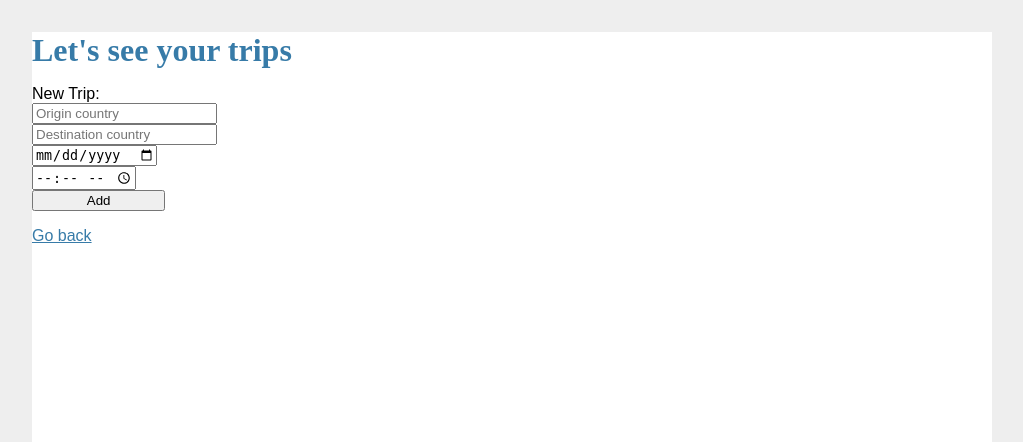
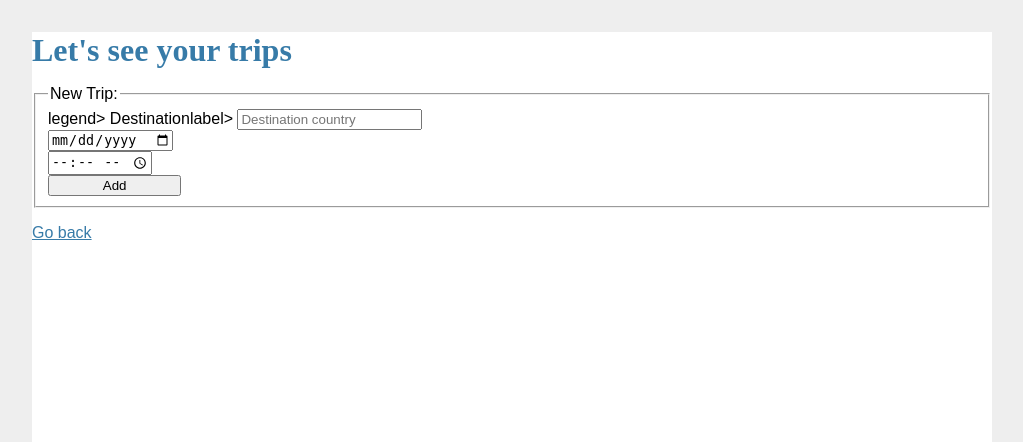
Before and after one commit to afreund415/cs4111-project-one, a Python web app: template templates/itineraries.html in a window 1280 px wide. Shown: the top 442 px of the page, without its empty margins (128-1151 px from the left). Run offline with Jinja, Linux system fonts and the light colour scheme; the template is opened without the code that fills it, so the values that code supplies are empty.

Commit message:
Just committing so I can pull

```diff
--- a/server.py
+++ b/server.py
@@ -143,8 +143,9 @@ def add():
 @app.route('/trip/<tid>', methods=('GET', 'POST'))
 @login_required
 def trip(tid):
-
-    return render_template("newtrip.html")
+    cur1 = g.conn.execute("SELECT * FROM countries ORDER BY cname")
+    cur2 = g.conn.execute("SELECT * FROM countries ORDER BY cname")
+    return render_template("newtrip.html"), cur1 = cur1, cur2 = cur2)
 
 
 # add new itinerary
--- a/templates/itineraries.html
+++ b/templates/itineraries.html
@@ -12,13 +12,16 @@
   </div>
 
   <form method="POST" action="/addtrip">
-    <p>New Trip:<br>
-      <input type="text" name="country_id_origin" placeholder="Origin country"><br>
-      <input type="text" name="country_id_destination" placeholder="Destination country"><br>
-      <input type="date" name="travel_date" placeholder="Travel date"><br>
-      <input type="time" name="departure_time" placeholder="Optional: departure time"><br>
-      <input type="submit" value="Add">
-    </p>
+    <fieldset>
+      <legend>New Trip:</legend>legend>
+        <label for="country_id_destination">Destination</label>label>
+        <!--<input type="text" name="country_id_origin" placeholder="Origin country"><br> -->
+
+        <input type="text" name="country_id_destination" placeholder="Destination country"><br>
+        <input type="date" name="travel_date" placeholder="Travel date"><br>
+        <input type="time" name="departure_time" placeholder="Optional: departure time"><br>
+        <input type="submit" value="Add">
+    </fieldset>
     </form>
     </body>
     <p><a href="index">Go back</a></p>
```
